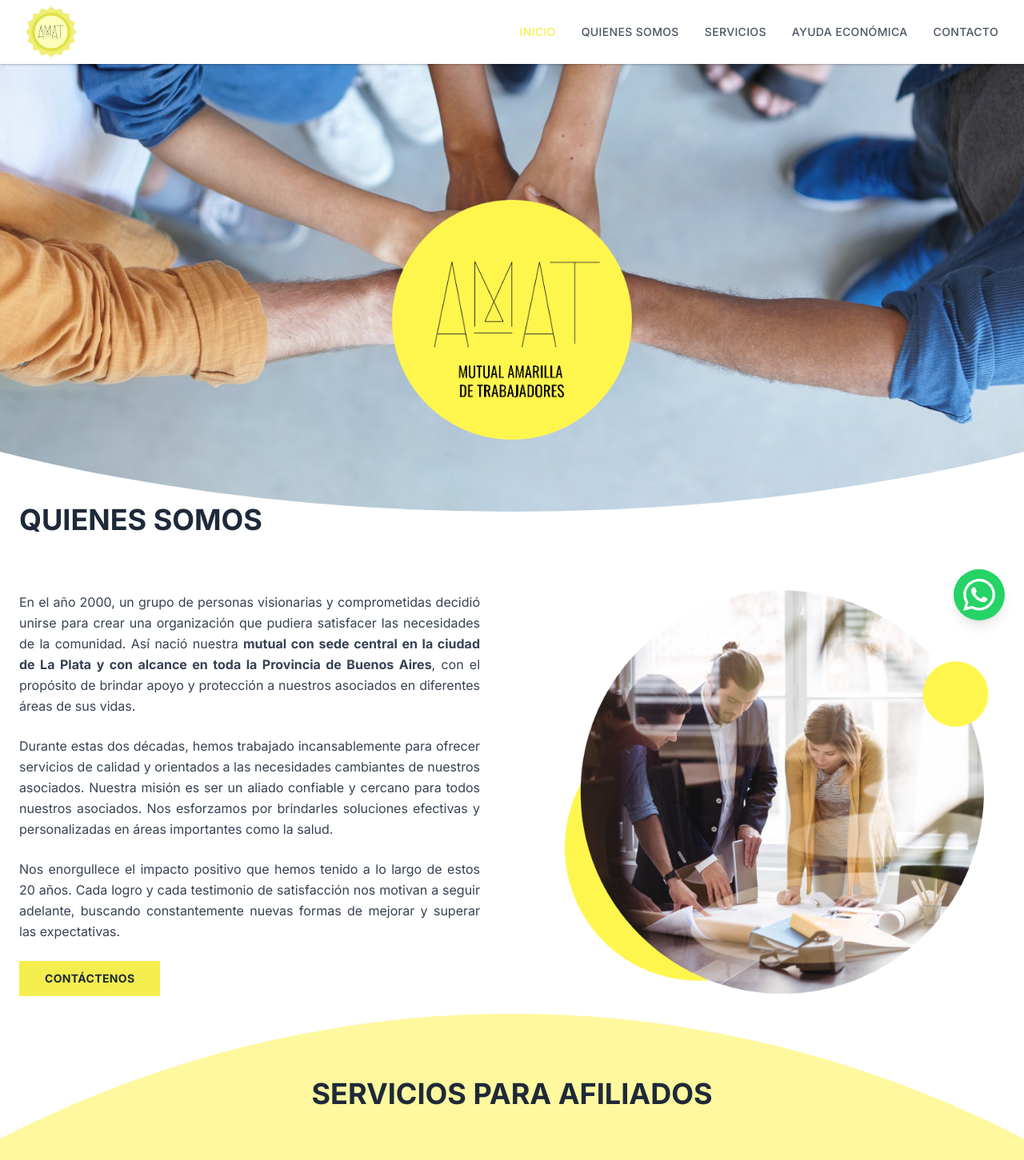
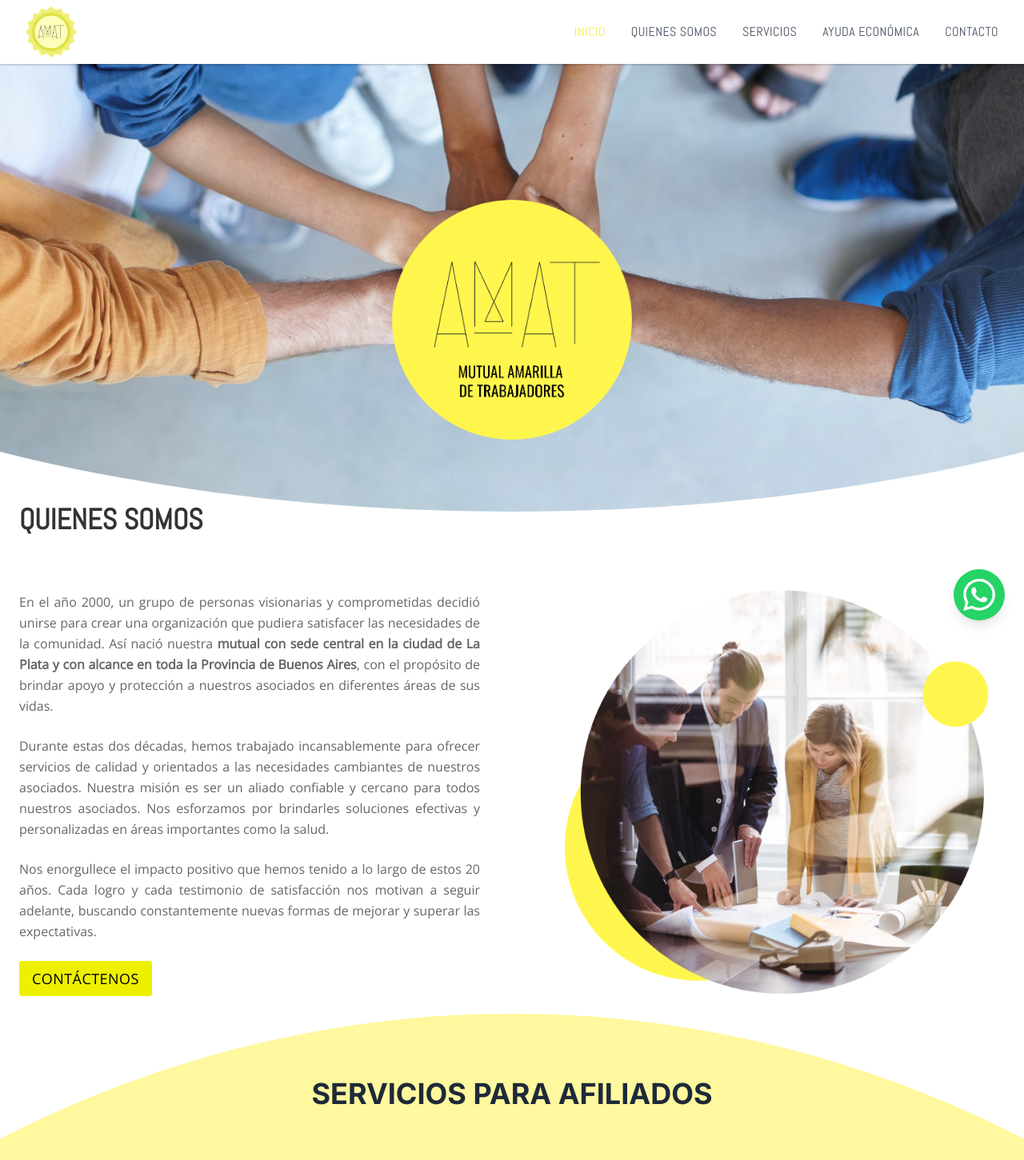
Before and after one commit to blassmm/mutualamarilla, a Next.js app: page / in a window 1280 px wide. Shown: the top 1451 px of the page at 80% size. Built offline with nearby package versions, Linux system fonts and the light colour scheme.

Commit message:
nuevas fuentes y colores aplicadas a about us

```diff
--- a/app/globals.css
+++ b/app/globals.css
@@ -10,6 +10,13 @@
   --color-foreground: var(--foreground);
   --font-sans: var(--font-geist-sans);
   --font-mono: var(--font-geist-mono);
+  --font-abel: var(--font-abel);
+  --font-open-sans: var(--font-open-sans);
+
+  /* Colores personalizados */
+  --color-dark: #333333;
+  --color-medium: #666666;
+  --color-primary: #EDF000;
 }
 
 @media (prefers-color-scheme: dark) {
@@ -32,3 +39,14 @@
 .next-debugger {
   display: none !important;
 }
+
+/* Fuente Abel */
+@layer utilities {
+  .font-abel {
+    font-family: var(--font-abel), sans-serif;
+  }
+
+  .font-open-sans {
+    font-family: var(--font-open-sans), sans-serif;
+  }
+}
--- a/components/aboutUs.tsx
+++ b/components/aboutUs.tsx
@@ -2,15 +2,28 @@
 
 import Image from "next/image"
 import Link from "next/link"
+import localFont from "next/font/local"
+
+const abel = localFont({
+  src: "../public/fonts/Abel-Regular.ttf",
+  variable: "--font-abel",
+})
+
+const openSans = localFont({
+  src: "../public/fonts/OpenSans-Regular.ttf",
+  variable: "--font-open-sans",
+})
+
+
 
 export default function AboutUs() {
     return (
         <section className="bg-white px-6  ">
         <div className="mx-auto max-w-7xl">
-          <h2 className="mb-12 text-4xl font-bold text-gray-800">QUIENES SOMOS</h2>
+          <h2 className={`mb-12 text-4xl font-abel font-bold text-dark ${abel.variable}`}>QUIENES SOMOS</h2>
 
           <div className="grid gap-12 lg:grid-cols-2 lg:gap-20 items-center">
-            <div className="space-y-6 text-justify text-gray-700 leading-relaxed">
+            <div className={`space-y-6 text-justify text-medium leading-relaxed ${openSans.variable} font-open-sans`}>
               <p>
                 En el año 2000, un grupo de personas visionarias y comprometidas decidió unirse para crear una
                 organización que pudiera satisfacer las necesidades de la comunidad. Así nació nuestra{" "}
@@ -35,7 +48,7 @@
 
               <Link
                 href="/contacto"
-                className="inline-block bg-[#F4ED4E] px-8 py-3 text-sm font-bold uppercase tracking-wide text-gray-800 hover:bg-[#e8e142] transition-colors"
+                className="inline-block rounded-sm bg-primary px-4 py-2 text-lg  font-medium uppercase tracking-wide text-black hover:bg-[#e8e142] transition-colors"
               >
                 CONTÁCTENOS
               </Link>
--- a/components/header.tsx
+++ b/components/header.tsx
@@ -3,6 +3,12 @@
 import Link from "next/link"
 import Image from "next/image"
 import { usePathname } from "next/navigation"
+import localFont from "next/font/local"
+
+const abel = localFont({
+  src: "../public/fonts/Abel-Regular.ttf",
+  variable: "--font-abel",
+})
 
 export function Header() {
   const pathname = usePathname()
@@ -12,7 +18,7 @@
   }
 
   return (
-    <header className="fixed top-0 left-0 right-0 z-50 bg-white shadow-sm">
+    <header className={`fixed top-0 left-0 right-0 z-50 bg-white shadow-sm ${abel.variable}`}>
       <div className="mx-8 flex h-20 items-center justify-between ">
         <div>
         <Link href="/" className="flex items-center">
@@ -28,10 +34,10 @@
         </Link>
         </div>
         <div>
-        <nav className="flex items-center gap-8">
+        <nav className="flex items-center gap-8 font-abel">
           <Link
             href="/"
-            className={`text-sm font-medium uppercase tracking-wide transition-colors ${
+            className={` font-medium uppercase tracking-wide transition-colors ${
               isActive("/") ? "text-[#F4ED4E]" : "text-gray-600 hover:text-[#F4ED4E]"
             }`}
           >
@@ -39,7 +45,7 @@
           </Link>
           <Link
             href="/quienes-somos"
-            className={`text-sm font-medium uppercase tracking-wide transition-colors ${
+            className={` font-medium uppercase tracking-wide transition-colors ${
               isActive("/quienes-somos") ? "text-[#F4ED4E]" : "text-gray-600 hover:text-[#F4ED4E]"
             }`}
           >
@@ -47,7 +53,7 @@
           </Link>
           <Link
             href="/servicios"
-            className={`text-sm font-medium uppercase tracking-wide transition-colors ${
+            className={` font-medium uppercase tracking-wide transition-colors ${
               isActive("/servicios") ? "text-[#F4ED4E]" : "text-gray-600 hover:text-[#F4ED4E]"
             }`}
           >
@@ -55,7 +61,7 @@
           </Link>
           <Link
             href="/ayuda-economica"
-            className={`text-sm font-medium uppercase tracking-wide transition-colors ${
+            className={` font-medium uppercase tracking-wide transition-colors ${
               isActive("/ayuda-economica") ? "text-[#F4ED4E]" : "text-gray-600 hover:text-[#F4ED4E]"
             }`}
           >
@@ -63,7 +69,7 @@
           </Link>
           <Link
             href="/contacto"
-            className={`text-sm font-medium uppercase tracking-wide transition-colors ${
+            className={` font-medium uppercase tracking-wide transition-colors ${
               isActive("/contacto") ? "text-[#F4ED4E]" : "text-gray-600 hover:text-[#F4ED4E]"
             }`}
           >
```
Also changed, not shown: public/fonts/Abel-Regular.ttf (added), public/fonts/OpenSans-Regular.ttf (added).
